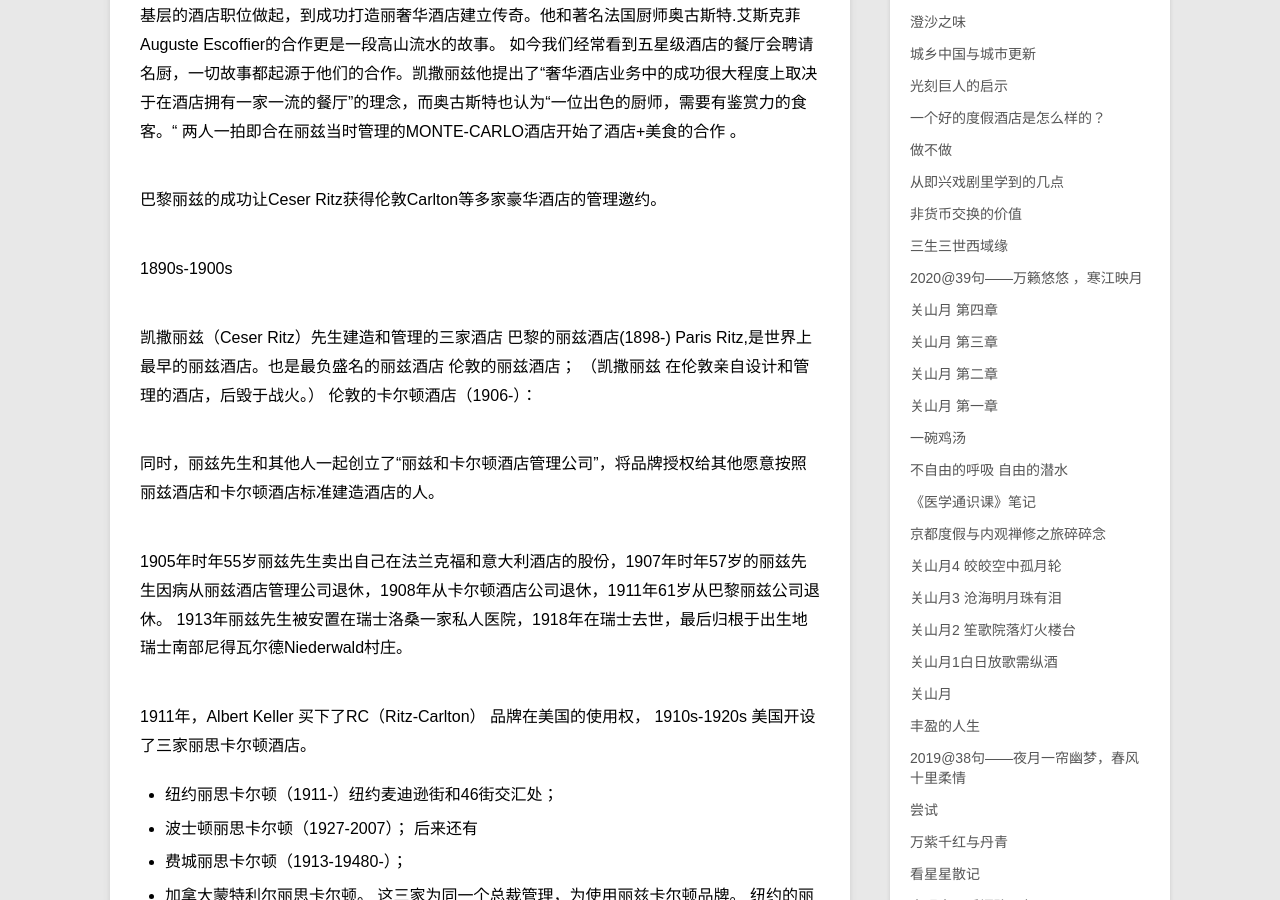
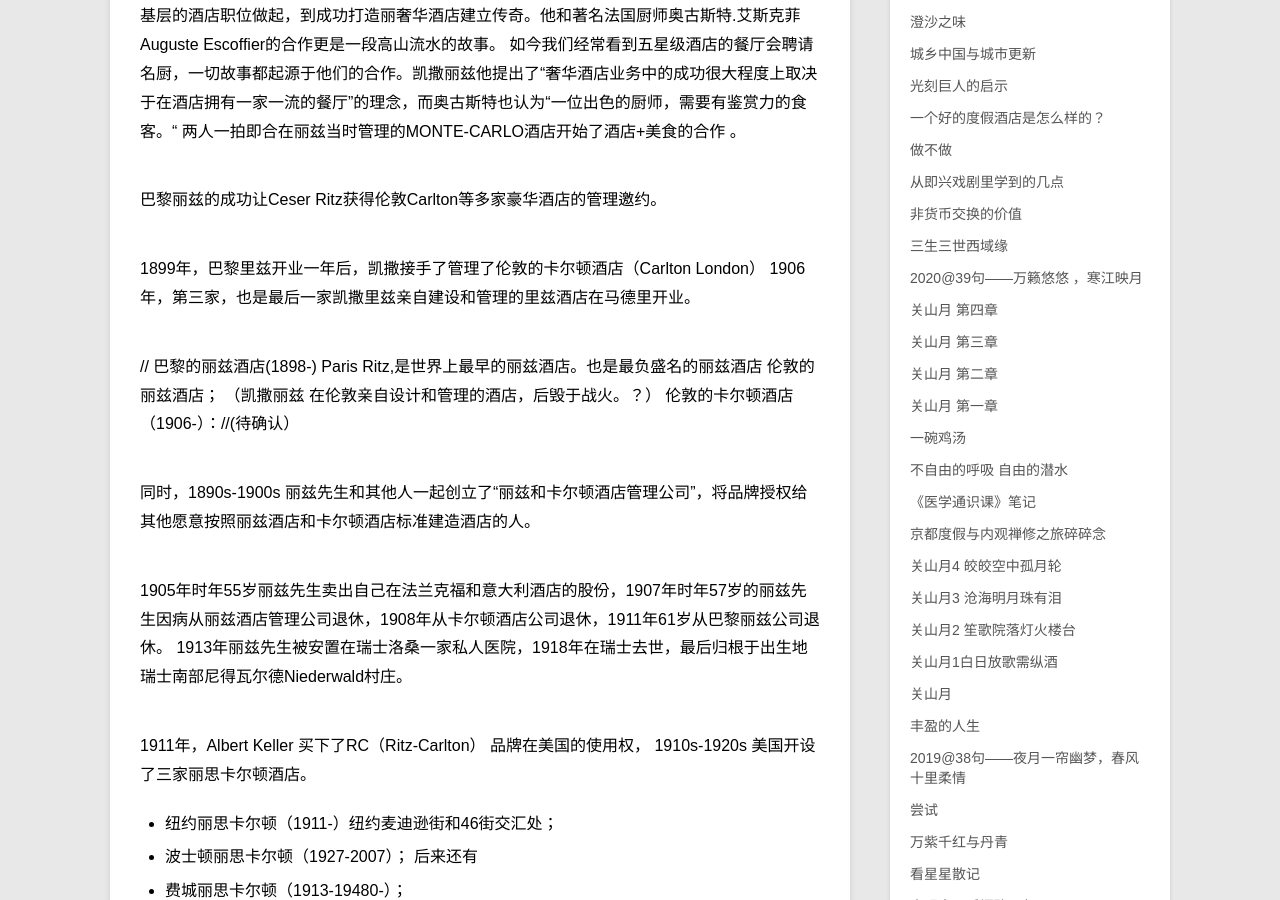
Before and after one commit to violettianjie/violettianjie.github.io, a Jekyll site: the page built from _posts/blog/2021-08-29-ritz.md, in a window 1280 px wide and 900 px high, scrolled down 935 px. Built offline with Jekyll 4.4.1, drawn with Linux system fonts in a browser that asks for light colours.

Commit message:
Update 2021-08-29-ritz.md

```diff
--- a/_posts/blog/2021-08-29-ritz.md
+++ b/_posts/blog/2021-08-29-ritz.md
@@ -21,15 +21,18 @@ category: blog
 
 巴黎丽兹的成功让Ceser Ritz获得伦敦Carlton等多家豪华酒店的管理邀约。
 
+1899年，巴黎里兹开业一年后，凯撒接手了管理了伦敦的卡尔顿酒店（Carlton London）
+1906年，第三家，也是最后一家凯撒里兹亲自建设和管理的里兹酒店在马德里开业。
 
-1890s-1900s
 
-凯撒丽兹（Ceser Ritz）先生建造和管理的三家酒店
-巴黎的丽兹酒店(1898-) Paris Ritz,是世界上最早的丽兹酒店。也是最负盛名的丽兹酒店
-伦敦的丽兹酒店； （凯撒丽兹 在伦敦亲自设计和管理的酒店，后毁于战火。）
-伦敦的卡尔顿酒店（1906-）：
 
-同时，丽兹先生和其他人一起创立了“丽兹和卡尔顿酒店管理公司”，将品牌授权给其他愿意按照丽兹酒店和卡尔顿酒店标准建造酒店的人。
+
+
+// 巴黎的丽兹酒店(1898-) Paris Ritz,是世界上最早的丽兹酒店。也是最负盛名的丽兹酒店
+伦敦的丽兹酒店； （凯撒丽兹 在伦敦亲自设计和管理的酒店，后毁于战火。？）
+伦敦的卡尔顿酒店（1906-）：//(待确认）
+
+同时，1890s-1900s  丽兹先生和其他人一起创立了“丽兹和卡尔顿酒店管理公司”，将品牌授权给其他愿意按照丽兹酒店和卡尔顿酒店标准建造酒店的人。
 
 1905年时年55岁丽兹先生卖出自己在法兰克福和意大利酒店的股份，1907年时年57岁的丽兹先生因病从丽兹酒店管理公司退休，1908年从卡尔顿酒店公司退休，1911年61岁从巴黎丽兹公司退休。
 1913年丽兹先生被安置在瑞士洛桑一家私人医院，1918年在瑞士去世，最后归根于出生地瑞士南部尼得瓦尔德Niederwald村庄。
@@ -69,4 +72,5 @@ category: blog
 
 
 ### ChangeLog
+
 1、210829 紫儿初稿
```
